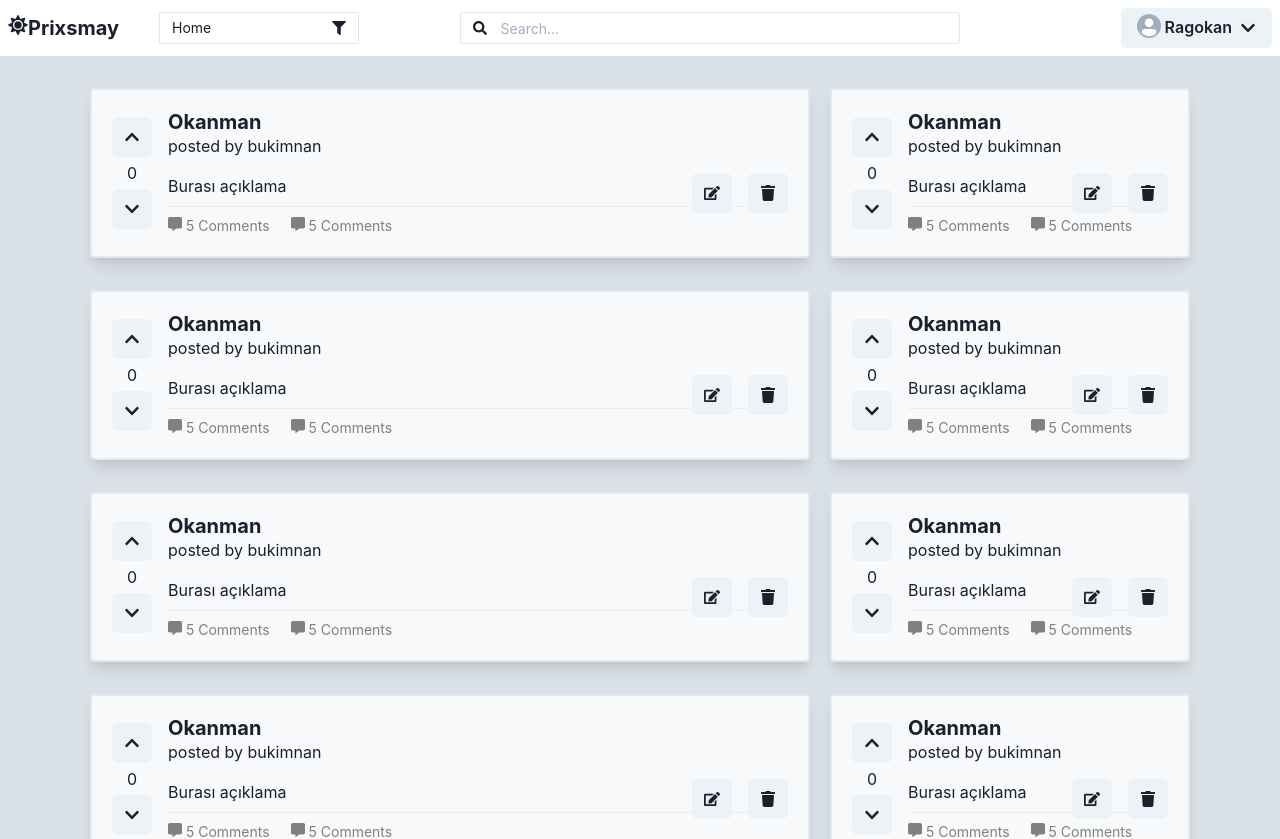
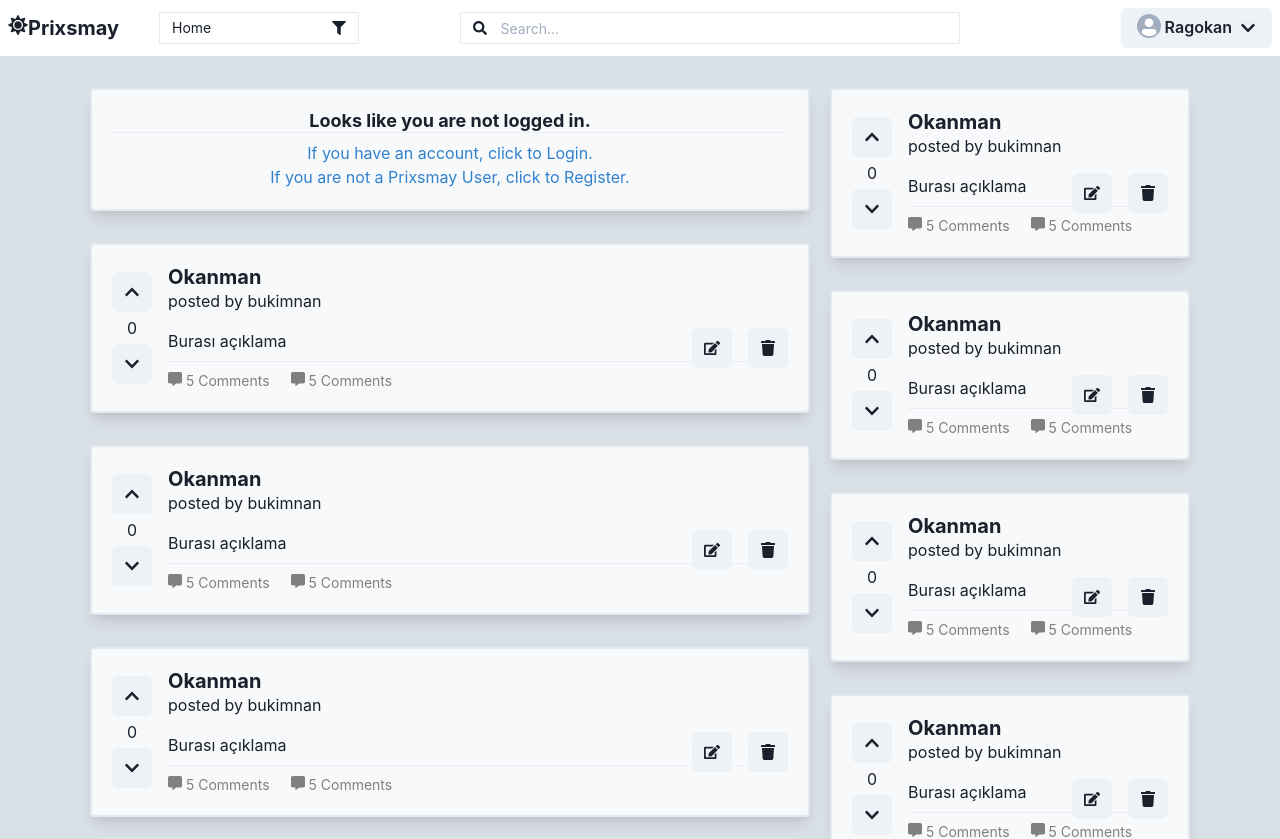
Before and after one commit to ragokan/prixsmay-front, a Next.js app: page / in a window 1280 px wide. Shown: the top 839 px of the page. Built offline with nearby package versions, Linux system fonts and the light colour scheme.

Commit message:
banner and link fix

```diff
--- /dev/null
+++ b/src/components/utility/AuthBanner.tsx
@@ -0,0 +1,22 @@
+import { Flex, Box, Heading, useColorMode, Divider } from "@chakra-ui/react"
+import React from "react"
+import { BothLink } from "./BothLink"
+
+export const AuthBanner: React.FC = () => {
+  const { colorMode } = useColorMode()
+  const user = false
+  return !user ? (
+    <Flex p={5} shadow="lg" borderWidth="2px" borderRadius="4px" bg={colorMode === "dark" ? "#151516" : "#F7F9FA"}>
+      <Box flex={1} position="relative" textAlign="center">
+        <Heading fontSize="lg">Looks like you are not logged in.</Heading>
+        <Divider />
+        <BothLink href="/auth/login" display="block" mt={2}>
+          If you have an account, click to Login.
+        </BothLink>
+        <BothLink href="/auth/register">If you are not a Prixsmay User, click to Register.</BothLink>
+      </Box>
+    </Flex>
+  ) : (
+    <> </>
+  )
+}
--- /dev/null
+++ b/src/components/utility/BothLink.tsx
@@ -0,0 +1,15 @@
+import { Link, LinkProps } from "@chakra-ui/react"
+import NextLink from "next/link"
+import React from "react"
+
+interface BothLinkProps extends LinkProps {
+  href: string
+}
+
+export const BothLink: React.FC<BothLinkProps> = (props) => (
+  <NextLink href={props.href}>
+    <Link color="blue.500" {...props}>
+      {props.children}
+    </Link>
+  </NextLink>
+)
--- a/src/pages/auth/login.tsx
+++ b/src/pages/auth/login.tsx
@@ -5,6 +5,7 @@ import { FaLock } from "react-icons/fa"
 import { MdEmail } from "react-icons/md"
 import { InputComponent } from "../../components/form/InputComponent"
 import { Head } from "../../components/navigation/links/Head"
+import { BothLink } from "../../components/utility/BothLink"
 import { Container } from "../../components/utility/Container"
 import * as UserValidation from "../../validation/UserValidation"
 
@@ -54,6 +55,8 @@ const Login: React.FC = () => {
           Submit
         </Button>
       </form>
+      <Divider height="5" />
+      Don't have an account? Click to <BothLink href="/auth/register">Register!</BothLink>
     </Container>
   )
 }
--- a/src/pages/auth/register.tsx
+++ b/src/pages/auth/register.tsx
@@ -6,6 +6,7 @@ import { MdEmail } from "react-icons/md"
 import { DefaultProfilePictureSelector } from "../../components/form/DefaultProfilePictureSelector"
 import { InputComponent } from "../../components/form/InputComponent"
 import { Head } from "../../components/navigation/links/Head"
+import { BothLink } from "../../components/utility/BothLink"
 import { Container } from "../../components/utility/Container"
 import * as UserValidation from "../../validation/UserValidation"
 
@@ -68,6 +69,8 @@ const Register: React.FC = () => {
           Submit
         </Button>
       </form>
+      <Divider height="5" />
+      Already an user? Click to <BothLink href="/auth/login">Login!</BothLink>
     </Container>
   )
 }
--- a/src/pages/index.tsx
+++ b/src/pages/index.tsx
@@ -1,6 +1,7 @@
 import { Flex, Stack, useMediaQuery } from "@chakra-ui/react"
 import React from "react"
 import PostComponent from "../components/posts/PostComponent"
+import { AuthBanner } from "../components/utility/AuthBanner"
 import { Wrapper } from "../components/utility/Wrapper"
 
 const Index = () => {
@@ -10,6 +11,7 @@ const Index = () => {
     <Wrapper>
       <Flex>
         <Stack spacing={8} flex={2} marginRight={!isMobile ? 5 : 0}>
+          <AuthBanner />
           {new Array(20)
             .fill(() => "")
             .map((val, index) => (
```
